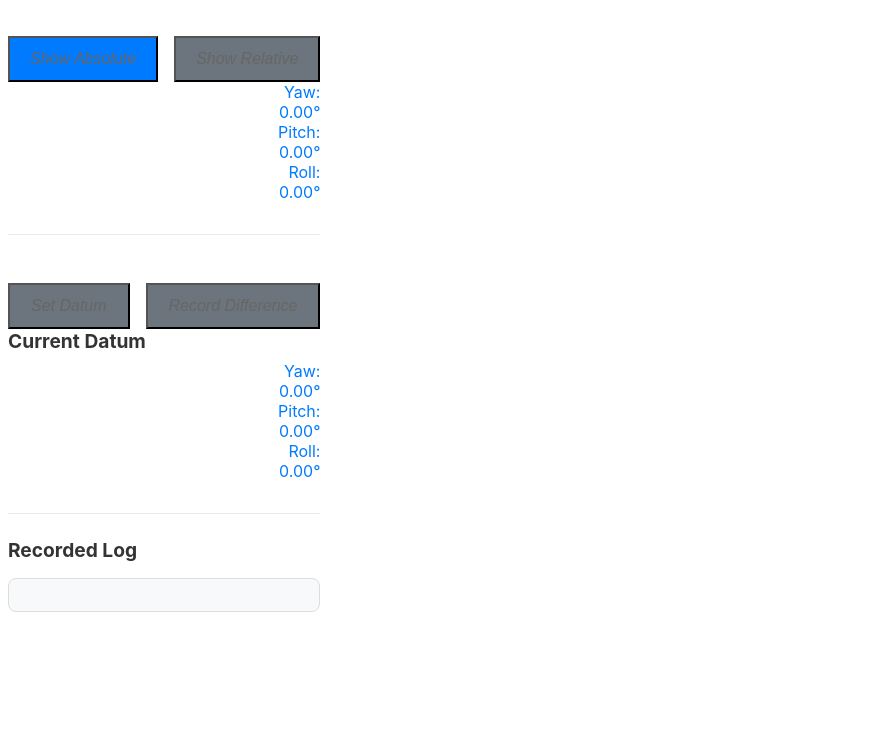
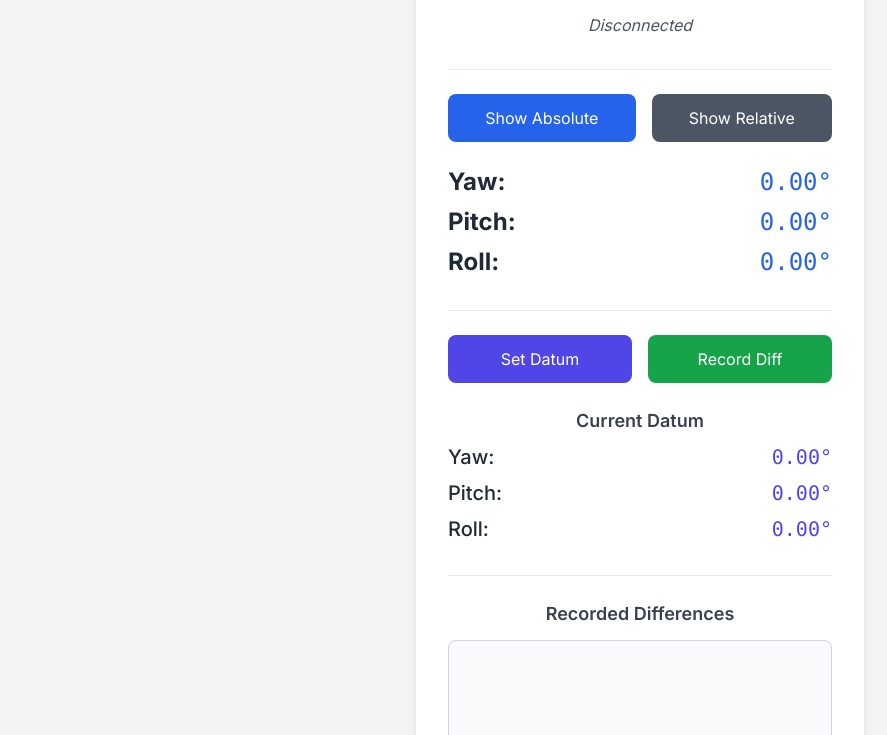
Before and after one commit to amitkumariitr/measuring_wand, a plain HTML site: page index.html in a window 1280 px wide. Shown: the part 155-890 px from the top of the page, without its empty margins (0-887 px from the left). Before the commit the page ends 800 px from the top, so only its background shows below. Drawn offline with nearby package versions, Linux system fonts and the light colour scheme.

Commit message:
Update index.html
Added two viewing options and scrollable recorded difference section.

```diff
--- a/index.html
+++ b/index.html
@@ -4,130 +4,72 @@
     <meta charset="UTF-8">
     <meta name="viewport" content="width=device-width, initial-scale=1.0">
     <title>ESP32 Orientation Tracker</title>
+    <script src="https://cdn.tailwindcss.com"></script>
+    <link href="https://fonts.googleapis.com/css2?family=Inter:wght@400;500;600;700&display=swap" rel="stylesheet">
     <style>
-        /* Basic styling for a clean, mobile-friendly look */
         body {
-            font-family: -apple-system, BlinkMacSystemFont, "Segoe UI", Roboto, Helvetica, Arial, sans-serif;
+            font-family: 'Inter', -apple-system, BlinkMacSystemFont, "Segoe UI", Roboto, Helvetica, Arial, sans-serif;
+        }
+        /* Added a class for individual log entries for easier styling */
+        .log-entry {
             display: flex;
-            width: 100%;
-            max-width: 400px;
-        }
-        h1, h2 {
-            color: #0056b3;
-            margin-top: 0;
-        }
-        h2 {
-            font-size: 1.2rem;
-            color: #333;
+            justify-content: space-between;
+            padding: 0.5rem 0.75rem;
+            border-radius: 6px;
+            background-color: #f8f9fa;
             margin-bottom: 0.5rem;
-        }
-        button {
-            background-color: #007bff;
-            color: white;
-            font-style: italic;
-            color: #666;
-            min-height: 1.2em;
-            transition: color 0.3s;
-        }
-        .data-grid {
-            display: grid;
-            text-align: right;
-            color: #007bff;
-        }
-        .actions {
-            display: flex;
-            gap: 1rem;
-            justify-content: center;
-            margin-top: 1.5rem;
-            width: 100%;
-        }
-        .actions button {
-            flex-grow: 1;
-            font-size: 1rem;
-            padding: 12px 20px;
-            background-color: #6c757d;
-            margin-bottom: 0;
-        }
-        .actions button.active {
-            background-color: #007bff;
-        }
-        .actions button:hover {
-            background-color: #5a6268;
-        }
-        .actions button.active:hover {
-            background-color: #0056b3;
-        }
-        .section-container {
-            margin-top: 2rem;
-            padding-top: 1.5rem;
-            border-top: 1px solid #e9ecef;
-            width: 100%;
-        }
-        .log-box {
-            max-height: 150px;
-            overflow-y: auto;
-            border: 1px solid #ddd;
-            border-radius: 8px;
-            padding: 1rem;
-            text-align: left;
-            background-color: #f8f9fa;
-            margin-top: 1rem;
-        }
-        .log-entry {
             font-family: "Courier New", Courier, monospace;
             font-size: 1rem;
-            padding: 0.25rem 0.5rem;
-            border-bottom: 1px solid #eee;
-            display: flex;
-            justify-content: space-between;
-            gap: 1rem;
         }
         .log-entry:last-child {
-            border-bottom: none;
+            margin-bottom: 0;
         }
     </style>
 </head>
-<body>
-    <div class="container">
-        <h1>Orientation Tracker</h1>
-        <button id="connectButton">Connect</button>
-        <div id="status">Disconnected</div>
+<body class="bg-gray-100 flex flex-col items-center justify-center min-h-screen p-4 box-border text-gray-800">
 
-        <div class="section-container">
-            <div class="actions">
-                <button id="showAbsoluteButton" class="active">Show Absolute</button>
-                <button id="showRelativeButton">Show Relative</button>
+    <div class="container bg-white text-center p-8 rounded-xl shadow-lg w-full max-w-md">
+        <h1 class="text-3xl font-bold text-blue-700 mb-4">Orientation Tracker</h1>
+        <button id="connectButton" class="w-full bg-blue-600 text-white border-none py-3 px-6 text-lg rounded-lg cursor-pointer transition-all duration-300 hover:bg-blue-700 active:scale-95 mb-4">Connect</button>
+        <div id="status" class="italic text-gray-600 min-h-[1.2em]">Disconnected</div>
+
+        <div class="section-container mt-8 pt-6 border-t border-gray-200 w-full">
+            <div class="actions flex gap-4 justify-center w-full">
+                <button id="showAbsoluteButton" class="active flex-grow text-base py-3 px-5 rounded-lg transition-colors bg-gray-600 text-white">Show Absolute</button>
+                <button id="showRelativeButton" class="flex-grow text-base py-3 px-5 rounded-lg transition-colors bg-gray-600 text-white">Show Relative</button>
             </div>
-            <div class="data-grid">
-                <div class="label" id="yawLabel">Yaw:</div>
-                <div class="value"><span id="yawValue">0.00</span>°</div>
-                <div class="label" id="pitchLabel">Pitch:</div>
-                <div class="value"><span id="pitchValue">0.00</span>°</div>
-                <div class="label" id="rollLabel">Roll:</div>
-                <div class="value"><span id="rollValue">0.00</span>°</div>
+            <div class="data-grid grid grid-cols-2 gap-x-4 gap-y-2 mt-6 text-2xl text-left">
+                <div class="label font-bold" id="yawLabel">Yaw:</div>
+                <div class="value font-mono text-right text-blue-600"><span id="yawValue">0.00</span>°</div>
+                <div class="label font-bold" id="pitchLabel">Pitch:</div>
+                <div class="value font-mono text-right text-blue-600"><span id="pitchValue">0.00</span>°</div>
+                <div class="label font-bold" id="rollLabel">Roll:</div>
+                <div class="value font-mono text-right text-blue-600"><span id="rollValue">0.00</span>°</div>
             </div>
         </div>
 
-        <div class="section-container">
-            <div class="actions">
-                <button id="setDatumButton">Set Datum</button>
-                <button id="recordDiffButton">Record Difference</button>
+        <div class="section-container mt-8 pt-6 border-t border-gray-200 w-full">
+            <div class="grid grid-cols-2 gap-4">
+                <button id="setDatumButton" class="w-full bg-indigo-600 text-white border-none py-3 px-6 text-base rounded-lg cursor-pointer transition-all duration-300 hover:bg-indigo-700 active:scale-95">Set Datum</button>
+                <!-- NEW: Record Difference Button -->
+                <button id="recordDifferenceButton" class="w-full bg-green-600 text-white border-none py-3 px-6 text-base rounded-lg cursor-pointer transition-all duration-300 hover:bg-green-700 active:scale-95">Record Diff</button>
             </div>
-            <h2>Current Datum</h2>
-            <div class="data-grid">
-                <div class="label">Yaw:</div>
-                <div class="value"><span id="yawDatum">0.00</span>°</div>
-                <div class="label">Pitch:</div>
-                <div class="value"><span id="pitchDatum">0.00</span>°</div>
-                <div class="label">Roll:</div>
-                <div class="value"><span id="rollDatum">0.00</span>°</div>
+            <h2 class="text-lg font-semibold mt-6 mb-2 text-gray-700">Current Datum</h2>
+            <div class="data-grid grid grid-cols-2 gap-x-4 gap-y-2 text-xl text-left">
+                <div class="label font-medium">Yaw:</div>
+                <div class="value font-mono text-right text-indigo-600"><span id="yawDatum">0.00</span>°</div>
+                <div class="label font-medium">Pitch:</div>
+                <div class="value font-mono text-right text-indigo-600"><span id="pitchDatum">0.00</span>°</div>
+                <div class="label font-medium">Roll:</div>
+                <div class="value font-mono text-right text-indigo-600"><span id="rollDatum">0.00</span>°</div>
             </div>
         </div>
 
-        <div class="section-container">
-            <h2>Recorded Log</h2>
-            <div id="logContainer" class="log-box">
-                <!-- Log entries will be added here -->
+        <!-- NEW: Recorded Data Section -->
+        <div class="section-container mt-8 pt-6 border-t border-gray-200 w-full">
+            <h2 class="text-lg font-semibold mb-3 text-gray-700">Recorded Differences</h2>
+            <div id="logContainer" class="bg-gray-50 border border-gray-300 rounded-lg p-3 h-48 overflow-y-auto text-left">
+                <!-- Logged entries will be appended here -->
             </div>
         </div>
     </div>
@@ -143,8 +85,6 @@
         const showAbsoluteButton = document.getElementById('showAbsoluteButton');
         const showRelativeButton = document.getElementById('showRelativeButton');
         const setDatumButton = document.getElementById('setDatumButton');
-        const recordDiffButton = document.getElementById('recordDiffButton');
-        const logContainer = document.getElementById('logContainer');
 
         // Main Display Elements
         const yawLabel = document.getElementById('yawLabel');
@@ -159,16 +99,20 @@
         const pitchDatumDisplay = document.getElementById('pitchDatum');
         const rollDatumDisplay = document.getElementById('rollDatum');
 
+        // --- NEW: Recording Elements ---
+        const recordDifferenceButton = document.getElementById('recordDifferenceButton');
+        const logContainer = document.getElementById('logContainer');
+
         // --- State Variables ---
         let bleDevice;
         let currentOrientation = { yaw: 0, pitch: 0, roll: 0 };
         let datum = { yaw: 0, pitch: 0, roll: 0 };
         let displayMode = 'absolute'; // 'absolute' or 'relative'
-        let logCounter = 1;
 
         // --- Initialization ---
         document.addEventListener('DOMContentLoaded', () => {
             updateDatumDisplay();
+            updateButtonStyles();
         });
 
         // --- Event Listeners ---
@@ -184,44 +128,37 @@
         showRelativeButton.addEventListener('click', () => setDisplayMode('relative'));
 
         setDatumButton.addEventListener('click', () => {
-            if (!bleDevice || !bleDevice.gatt.connected) {
-                flashStatus('Connect to device first!', true);
-                return;
-            }
             datum = { ...currentOrientation }; // Create a copy
             updateDatumDisplay();
             updateMainDisplay(); // Refresh main display if it's in relative mode
-            flashStatus('Datum has been set!');
             log(`Datum set to: Y:${datum.yaw.toFixed(2)}, P:${datum.pitch.toFixed(2)}, R:${datum.roll.toFixed(2)}`);
         });
 
-        recordDiffButton.addEventListener('click', () => {
-            if (!bleDevice || !bleDevice.gatt.connected) {
-                flashStatus('Connect to device first!', true);
-                return;
-            }
-
-            // Calculate the raw difference
+        // --- NEW: Record Difference Button Listener ---
+        recordDifferenceButton.addEventListener('click', () => {
+            // Calculate the difference
             let diffYaw = currentOrientation.yaw - datum.yaw;
             if (diffYaw > 180) diffYaw -= 360;
             else if (diffYaw < -180) diffYaw += 360;
             const diffPitch = currentOrientation.pitch - datum.pitch;
             const diffRoll = currentOrientation.roll - datum.roll;
 
-            // Create and prepend the log entry
+            // Create a new log entry element
             const logEntry = document.createElement('div');
             logEntry.className = 'log-entry';
             logEntry.innerHTML = `
-                <span>#${logCounter++}:</span>
-                <span>Y:${diffYaw.toFixed(2)}</span>
-                <span>P:${diffPitch.toFixed(2)}</span>
-                <span>R:${diffRoll.toFixed(2)}</span>
+                <span>Y: <strong>${diffYaw.toFixed(2)}°</strong></span>
+                <span>P: <strong>${diffPitch.toFixed(2)}°</strong></span>
+                <span>R: <strong>${diffRoll.toFixed(2)}°</strong></span>
             `;
-            logContainer.prepend(logEntry);
-            logContainer.scrollTop = 0; // Scroll to top to see the new entry
 
-            log(`Difference recorded: dY:${diffYaw.toFixed(2)}, dP:${diffPitch.toFixed(2)}, dR:${diffRoll.toFixed(2)}`);
+            // Append the new entry and scroll to the bottom
+            logContainer.appendChild(logEntry);
+            logContainer.scrollTop = logContainer.scrollHeight;
+
+            log(`Recorded diff: Y:${diffYaw.toFixed(2)}, P:${diffPitch.toFixed(2)}, R:${diffRoll.toFixed(2)}`);
         });
+
 
         // --- Bluetooth Functions ---
         async function connectToDevice() {
@@ -264,9 +201,10 @@
         }
 
         function handleNotifications(event) {
-            const value = event.target.value; // This is a DataView object
+            const value = event.target.value;
             if (value.byteLength !== 12) return;
 
+            // Data is received as three 32-bit floats (little-endian)
             currentOrientation.yaw = value.getFloat32(0, true);
             currentOrientation.pitch = value.getFloat32(4, true);
             currentOrientation.roll = value.getFloat32(8, true);
@@ -277,9 +215,22 @@
         // --- UI Update Functions ---
         function setDisplayMode(mode) {
             displayMode = mode;
-            showAbsoluteButton.classList.toggle('active', mode === 'absolute');
-            showRelativeButton.classList.toggle('active', mode === 'relative');
+            updateButtonStyles();
             updateMainDisplay();
+        }
+
+        function updateButtonStyles() {
+            if (displayMode === 'absolute') {
+                showAbsoluteButton.classList.remove('bg-gray-600');
+                showAbsoluteButton.classList.add('bg-blue-600');
+                showRelativeButton.classList.add('bg-gray-600');
+                showRelativeButton.classList.remove('bg-blue-600');
+            } else {
+                showRelativeButton.classList.remove('bg-gray-600');
+                showRelativeButton.classList.add('bg-blue-600');
+                showAbsoluteButton.classList.add('bg-gray-600');
+                showAbsoluteButton.classList.remove('bg-blue-600');
+            }
         }
 
         function updateMainDisplay() {
@@ -292,6 +243,7 @@
                 rollValue.textContent = currentOrientation.roll.toFixed(2);
             } else { // relative mode
                 let diffYaw = currentOrientation.yaw - datum.yaw;
+                // Normalize yaw difference to the range [-180, 180]
                 if (diffYaw > 180) diffYaw -= 360;
                 else if (diffYaw < -180) diffYaw += 360;
 
@@ -313,18 +265,9 @@
             rollDatumDisplay.textContent = datum.roll.toFixed(2);
         }
 
-        function flashStatus(message, isError = false) {
-            const originalText = statusDisplay.textContent;
-            statusDisplay.textContent = message;
-            statusDisplay.style.color = isError ? '#dc3545' : '#28a745';
-
-            setTimeout(() => {
-                statusDisplay.textContent = originalText;
-                statusDisplay.style.color = '#666';
-            }, 2000);
-        }
-
-        // --- Utility Functions ---
         function log(message) {
             console.log(message);
         }
+    </script>
+</body>
+</html>
```
